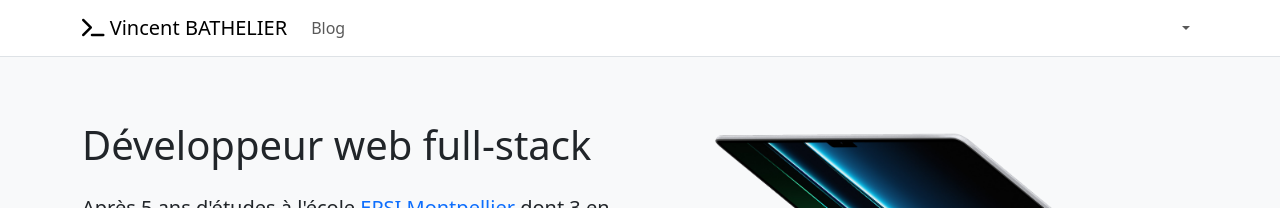
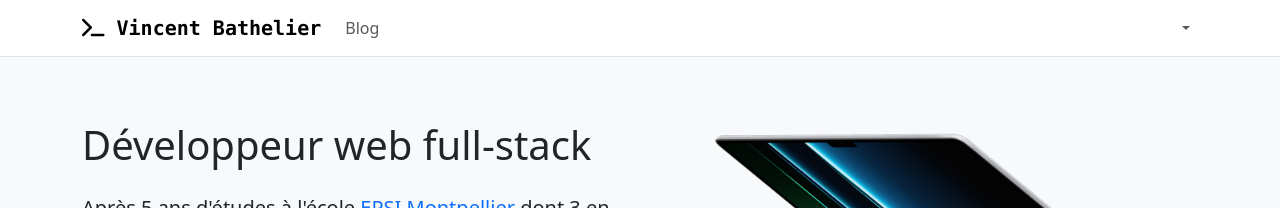
Before and after one commit to d9beuD/d9beud.com, a Jekyll site: the page built from docs/index.html, in a window 1280 px wide. Shown: the top 208 px of the page. Built offline with Jekyll 4.4.1, drawn with Linux system fonts in a browser that asks for light colours; nearby versions of some CDN libraries.

Commit message:
Updated navbar brand style

```diff
--- a/docs/_includes/navbar.html
+++ b/docs/_includes/navbar.html
@@ -2,7 +2,7 @@
   <div class="container">
     <a href="/" class="navbar-brand">
       <i class="fa-solid fa-terminal"></i>
-      Vincent BATHELIER
+      Vincent Bathelier
     </a>
 
     <button
--- a/docs/_sass/_navbar.scss
+++ b/docs/_sass/_navbar.scss
@@ -1,3 +1,8 @@
 .navbar {
   background-color: var(--bs-body-bg);
 }
+
+.navbar-brand {
+  font-family: Menlo, Monaco, "Courier New", monospace;
+  font-weight: bold;
+}
```
